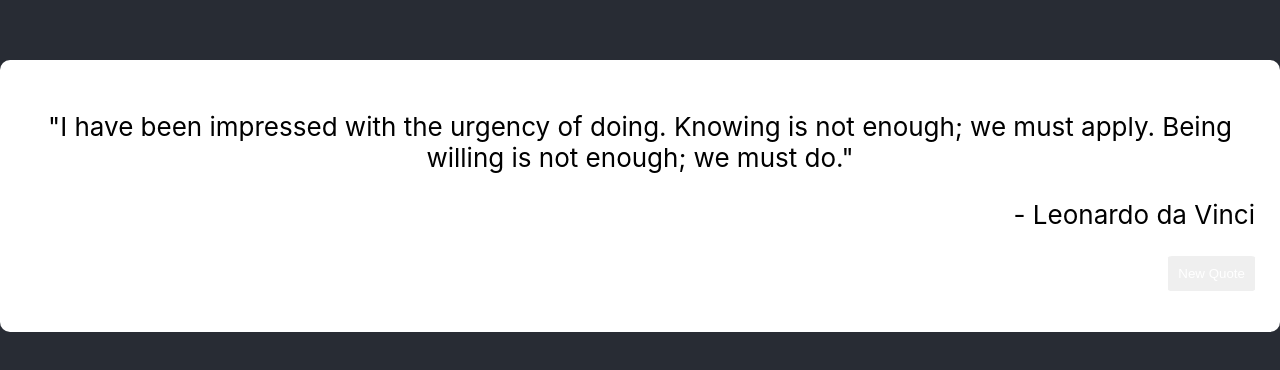
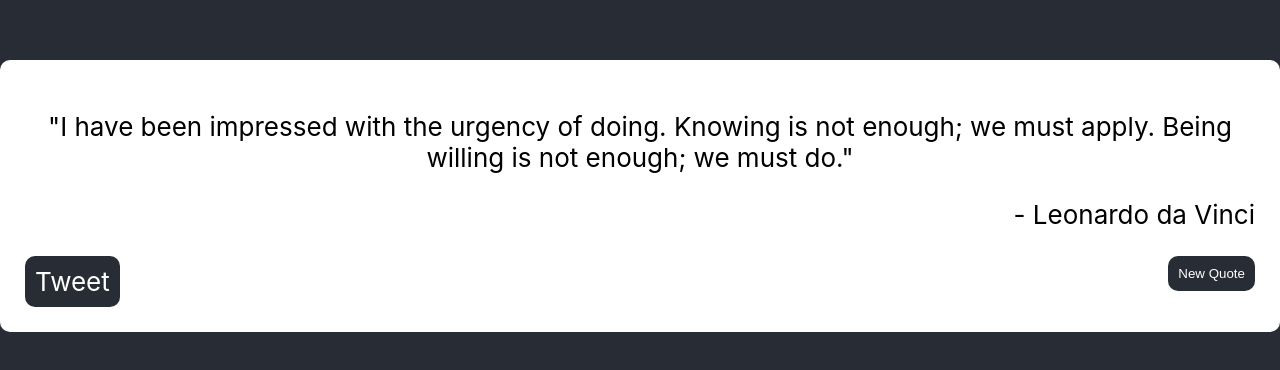
Before and after one commit to spacescript/Front-End-FCC, a React (Create React App) app in the folder React/quote-machine/: page / in a window 1280 px wide. Shown: the part 204-574 px from the top of the page. Built offline with nearby package versions, Linux system fonts and the light colour scheme; no server answers.

Commit message:
July 22 Prac Pack 3

```diff
--- a/React/quote-machine/src/App.js
+++ b/React/quote-machine/src/App.js
@@ -44,7 +44,7 @@ function App() {
 
   return (
     <div className="App">
-      <header className="App-header" style={{backgroundColor:accentColor, color:accentColor}}>
+      <header className="App-header" style={{backgroundColor:accentColor}}>
         <div id="quote-box" style={{color:accentColor}}>
           <p id="text">
             "{quote}"
--- a/React/quote-machine/src/App.scss
+++ b/React/quote-machine/src/App.scss
@@ -10,6 +10,7 @@
     }
     .tweet-button{
       #tweet-quote{
+        background-color: #282c34;
         float: left;
         padding: 10px;
         color: white;
@@ -18,9 +19,10 @@
       }
     }
     #new-quote{
+      background-color: #282c34;
       float: right;
       color: white;
-      border-radius: 5%;
+      border-radius: 10px;
       padding: 10px;
       border: none;
       cursor: pointer;
```
